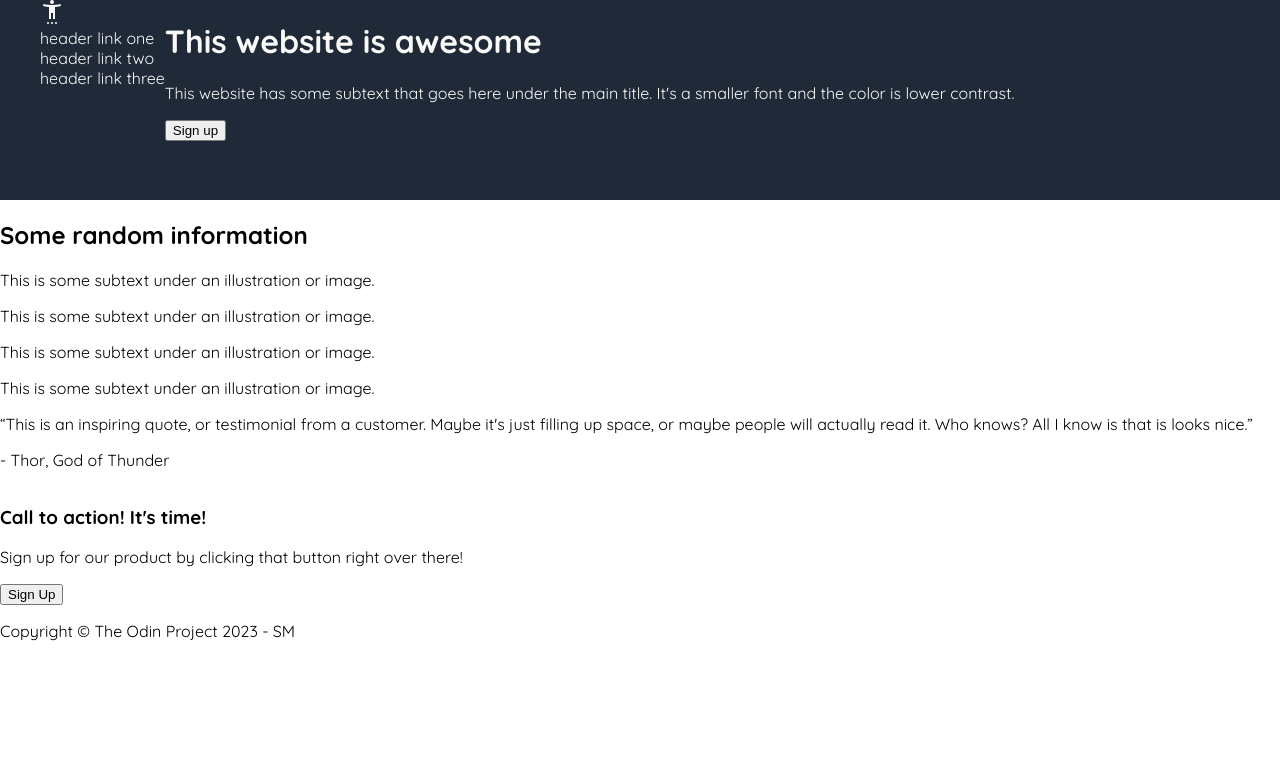
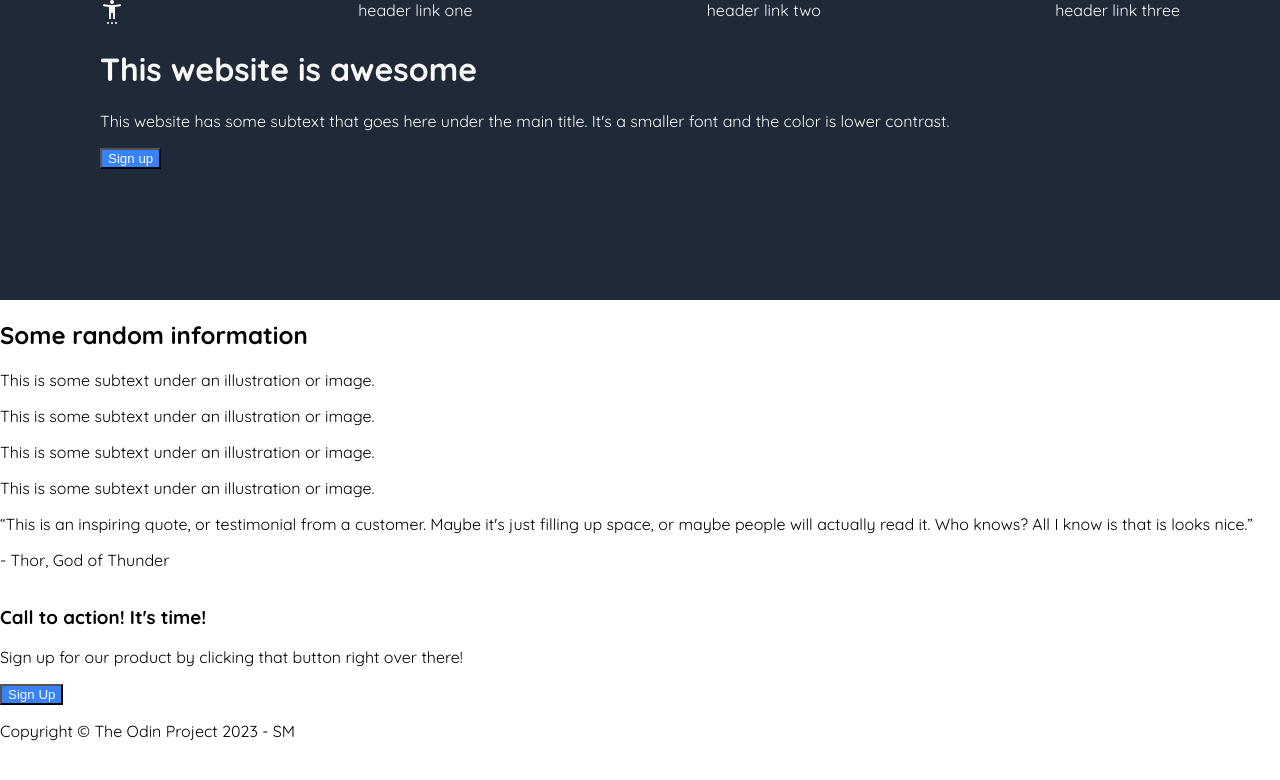
Before and after one commit to SolomonM23/odin-landing-page, a plain HTML site: page index.html in a window 1280 px wide. Drawn offline with nearby package versions, Linux system fonts and the light colour scheme.

Commit message:
heade felx, nav flex, button color, html logo class

```diff
--- a/index.html
+++ b/index.html
@@ -15,7 +15,7 @@
       <div class="nav">
         <ul>
           <li>
-            <span class="material-symbols-outlined">
+            <span class="material-symbols-outlined logo">
               settings_accessibility
             </span>
           </li>
--- a/styles.css
+++ b/styles.css
@@ -1,4 +1,8 @@
 @import url('https://fonts.googleapis.com/css2?family=Quicksand:wght@300;400;700&display=swap');
+
+* {
+    box-sizing: border-box;
+}
 
 :root {
     --hero-footer: #1f2937;
@@ -15,17 +19,31 @@ body {
     flex-flow: column nowrap;
 }
 
+button {
+    background-color: var(--button);
+    color: var(--main-font);
+}
+
 /* Hero section */
 ul, a {
     text-decoration: none;
     list-style: none;
     color: var(--main-font);
     margin: 0;
+    padding: 0;
 }
 
 .header {
     background-color: var(--hero-footer);
-    height: 200px;
+    height: 300px;
     color: var(--main-font);
     display: flex;
+    flex-direction: column;
+    /* align-items: center; */
+    padding: 0 100px;
 }
+
+.nav ul {
+    display: flex;
+    justify-content: space-between;
+}
```
